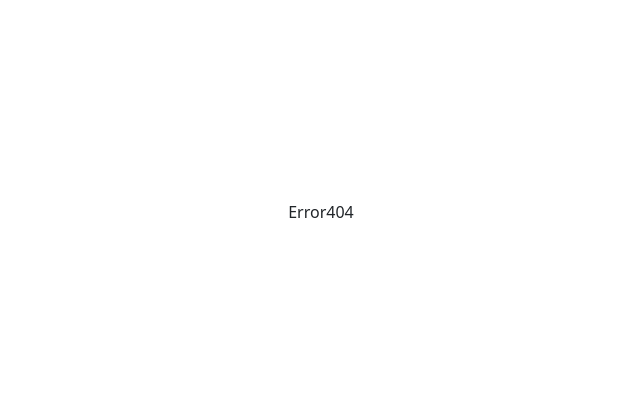
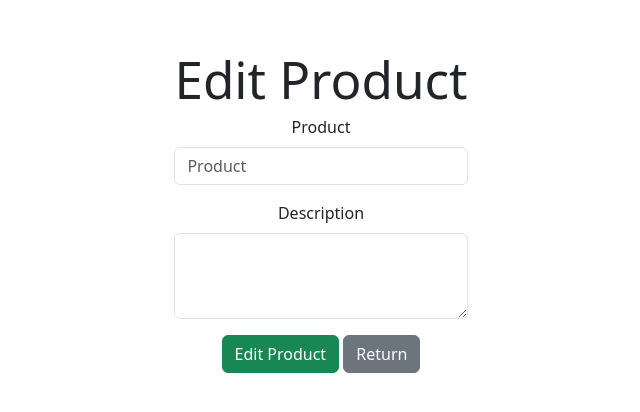
Before and after one commit to gcruzrios/react-laravel, a React (Vite) app: page /editproduct/1 in a window 1280 px wide. Shown: the part 188-600 px from the top of the page, without its empty margins (319-959 px from the left). Built offline with nearby package versions, Linux system fonts and the light colour scheme; no server answers.

Commit message:
Crud is finished

```diff
--- a/src/App.jsx
+++ b/src/App.jsx
@@ -8,6 +8,7 @@ import Starter from './pages/Starter';
 import NotFound from './pages/Error404';
 import Test from './pages/Test';
 import AddProduct from './pages/AddProduct';
+import EditProduct from './pages/EditProduct';
 
 
 
@@ -27,6 +28,9 @@ function App() {
           <Route path="/addproduct" element={< AddProduct />} exact>
             {" "}
           </Route>
+          <Route path="/editproduct/:id" element={< EditProduct />} exact>
+            {" "}
+          </Route>
           <Route path="/test" element={< Test />} exact>
             {" "}
           </Route>
--- a/src/pages/EditProduct.jsx
+++ b/src/pages/EditProduct.jsx
@@ -2,17 +2,114 @@ import React, { useEffect, useState } from "react";
 import axios from "axios";
 import Swal from "sweetalert2";
 import { Link } from "react-router-dom";
-
+import { useParams } from "react-router-dom";
 
 
 const EditProduct = () => {
+
+    const Token = localStorage.getItem("Token");
 
 
     const [title, setTitle] = useState("");
     const [description, setDescription] = useState("");
 
+    const { id } = useParams();
+
+    const GetProduct = async () => {
+      const response = await axios.get(`/api/product/${id}`);
+      const mensaje = response.data;
+  console.log(mensaje)
+      setTitle(mensaje.data.title);
+      setDescription(mensaje.data.description);
+
+    };
+
+    useEffect(() => {
+      GetProduct();
+
+    }, []);
+
+
+    const handleEdit = async (e) => {
+      e.preventDefault();
+
+      //    const token = data.Token;
+      //    localStorage.setItem("Token", token);
+
+      const product = { title, description };
+      console.log(product);
+      const response = await axios.put(
+        `/api/products/${id}`, product,{headers: {
+          'Authorization': 'Bearer ' + Token
+        }}
+      );
+      const respuesta = response.data;
+      console.log(respuesta);
+
+      if (respuesta === null) {
+        Swal.fire({
+          text: "Error on update..",
+          icon: "error",
+        });
+      } else {
+        Swal.fire({
+          text: "Update Success ..",
+          icon: "success",
+        });
+
+        window.location.href = "/index";
+      }
+    };
+
   return (
-    <div>EditProduct</div>
+    <div>
+ <h1>Edit Product</h1>
+      <div className="form-group">
+        <div className="mb-3">
+          <label for="exampleFormControlInput1" className="form-label">
+            Product
+          </label>
+          <input
+            type="text"
+            className="form-control"
+            id="product"
+            placeholder="Product"
+            value={title}
+            onChange={(e) => setTitle(e.target.value)}
+          />
+        </div>
+      </div>
+      <div className="form-group">
+        <div class="mb-3">
+          <label for="exampleFormControlTextarea1" class="form-label">
+            Description
+          </label>
+          <textarea
+            class="form-control"
+            id="edescription"
+            rows="3"
+            value={description}
+            onChange={(e) => setDescription(e.target.value)}
+          ></textarea>
+        </div>
+      </div>
+
+      <div className="form-group">
+        <div className="col-sm-12">
+          <button className="btn btn-success" onClick={handleEdit}>
+            Edit Product
+          </button>{" "}
+          <Link to="/index" className="btn btn-secondary">
+            Return
+          </Link>
+        </div>
+      </div>
+
+    </div>
+
+
+
+
   )
 }
 
--- a/src/pages/Starter.jsx
+++ b/src/pages/Starter.jsx
@@ -128,7 +128,7 @@ const Starter = () => {
                 <td>{record.title}</td>
                 <td>{record.description}</td>
                 <td>
-                    <Link className="btn btn-primary">Edit</Link>
+                    <Link to={`/editproduct/${record.id}`} className="btn btn-primary">Edit</Link>
                     <button className="btn btn-danger" onClick={()=>delete_record(record.id)}>Delete</button>
                 </td>
               </tr>
```
